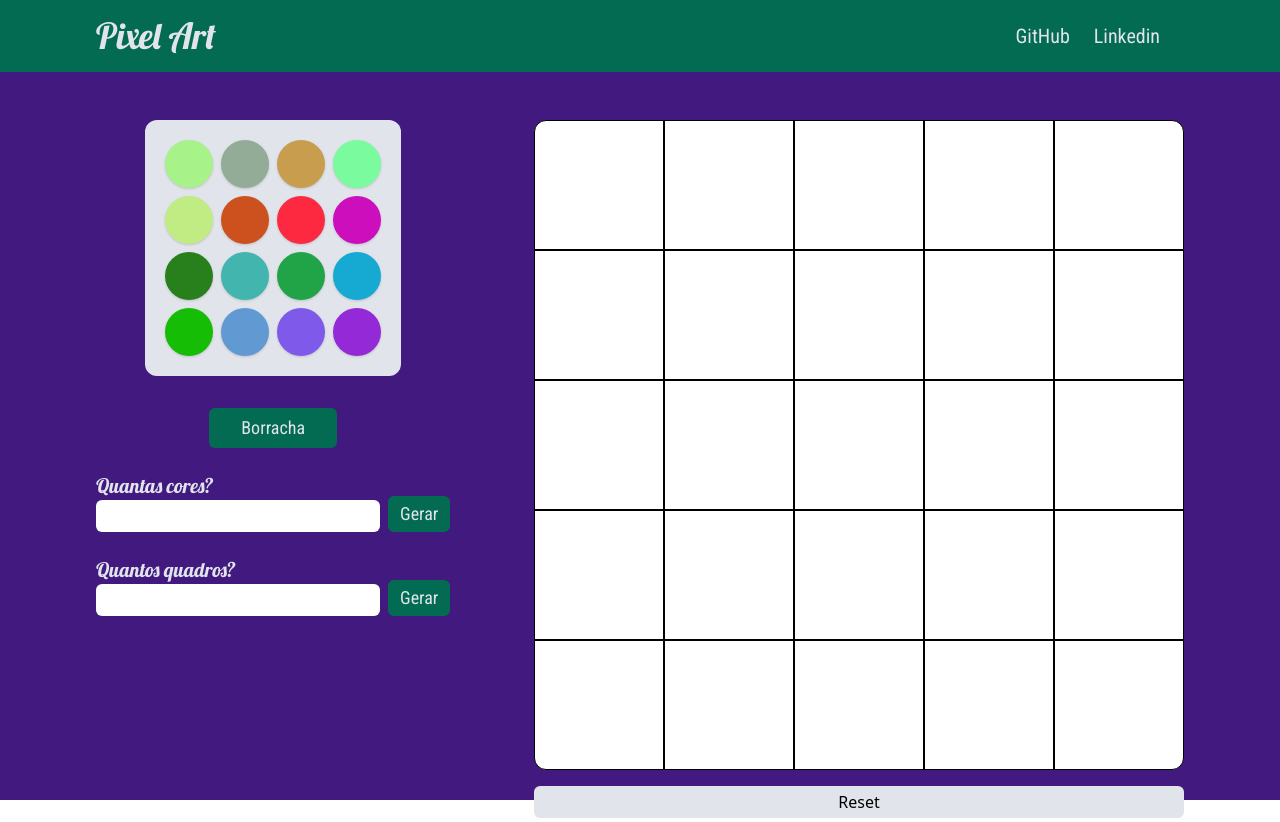
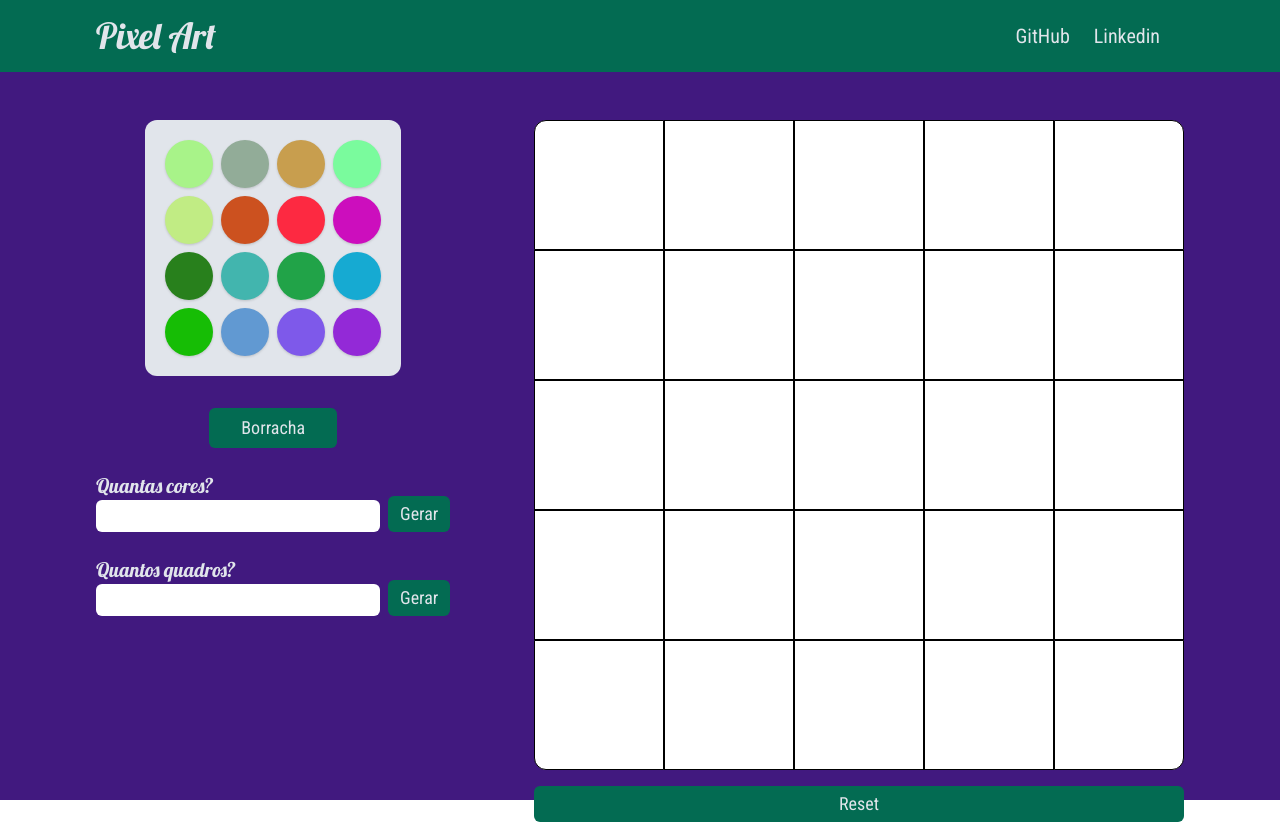
Before and after one commit to gabrielh-silvestre/pixel-art, a React (Create React App) app: page / in a window 1280 px wide. Built offline with nearby package versions, Linux system fonts and the light colour scheme.

Commit message:
style(Canvas): customize tipografy and background of reset btn

```diff
--- a/src/components/Canvas/style.ts
+++ b/src/components/Canvas/style.ts
@@ -15,8 +15,13 @@ export const Button = tw.button`
   mt-4
   py-1
   px-3
-  bg-gray-light
+  bg-green-dark
   rounded-md
+
+  text-gray-light
+  text-lg
+
+  font-robot-condesed
 
   filter
   transition-all
```
